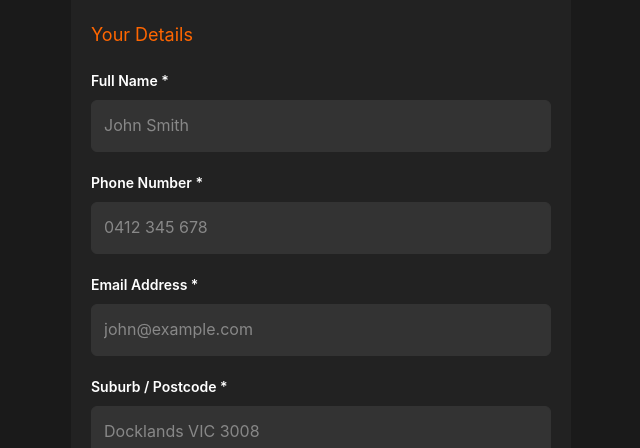
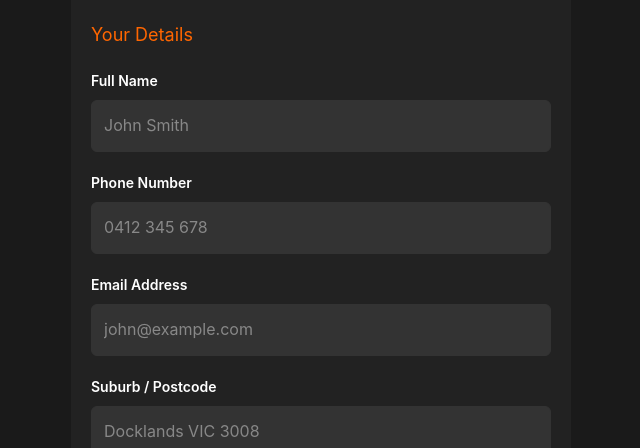
Before and after one commit to reecen9696/concretecalculator, a React (Vite) app: page / in a window 1280 px wide. Shown: the part 152-600 px from the top of the page, without its empty margins (319-959 px from the left). Built offline with nearby package versions, Linux system fonts and the light colour scheme; no server answers.

Commit message:
ui: drop trailing '*' required-marker from all step titles and labels

```diff
--- a/src/components/steps/AreaStep.tsx
+++ b/src/components/steps/AreaStep.tsx
@@ -32,7 +32,7 @@ export function AreaStep({ errors }: { errors: StepErrors }) {
       <h2>Driveway Size</h2>
 
       <div className="form-group">
-        <label>How would you like to measure your driveway? *</label>
+        <label>How would you like to measure your driveway?</label>
         <RadioRow
           name="area-method"
           value="total"
@@ -63,7 +63,7 @@ export function AreaStep({ errors }: { errors: StepErrors }) {
 
       {area.method === "total" && (
         <div className="form-group">
-          <label htmlFor="totalArea">Total Area (m²) *</label>
+          <label htmlFor="totalArea">Total Area (m²)</label>
           <input
             id="totalArea"
             className="field"
@@ -190,7 +190,7 @@ export function AreaStep({ errors }: { errors: StepErrors }) {
 
       {area.method === "plans" && (
         <div className="form-group">
-          <label>Upload plans or scaled drawing *</label>
+          <label>Upload plans or scaled drawing</label>
           <FileUpload
             kind="plans"
             files={plans}
--- a/src/components/steps/CustomerDetailsStep.tsx
+++ b/src/components/steps/CustomerDetailsStep.tsx
@@ -8,7 +8,7 @@ export function CustomerDetailsStep({ errors }: { errors: StepErrors }) {
     <div className="form-section">
       <h2>Your Details</h2>
       <Field
-        label="Full Name *"
+        label="Full Name"
         name="name"
         autoComplete="name"
         placeholder="John Smith"
@@ -17,7 +17,7 @@ export function CustomerDetailsStep({ errors }: { errors: StepErrors }) {
         onChange={(e) => setCustomer({ name: e.target.value })}
       />
       <Field
-        label="Phone Number *"
+        label="Phone Number"
         name="phone"
         type="tel"
         autoComplete="tel"
@@ -27,7 +27,7 @@ export function CustomerDetailsStep({ errors }: { errors: StepErrors }) {
         onChange={(e) => setCustomer({ phone: e.target.value })}
       />
       <Field
-        label="Email Address *"
+        label="Email Address"
         name="email"
         type="email"
         autoComplete="email"
@@ -37,7 +37,7 @@ export function CustomerDetailsStep({ errors }: { errors: StepErrors }) {
         onChange={(e) => setCustomer({ email: e.target.value })}
       />
       <Field
-        label="Suburb / Postcode *"
+        label="Suburb / Postcode"
         name="suburb"
         autoComplete="address-level2"
         placeholder="Docklands VIC 3008"
--- a/src/components/steps/DrainageStep.tsx
+++ b/src/components/steps/DrainageStep.tsx
@@ -16,7 +16,7 @@ export function DrainageStep({ errors }: { errors: StepErrors }) {
     <div className="form-section">
       <h2>Drainage</h2>
       <div className="form-group">
-        <label>Does water naturally fall back toward the garage? *</label>
+        <label>Does water naturally fall back toward the garage?</label>
         {OPTIONS.map(({ v, l }) => (
           <RadioRow
             key={v}
--- a/src/components/steps/EligibilitySteps.tsx
+++ b/src/components/steps/EligibilitySteps.tsx
@@ -42,7 +42,7 @@ export function ResidencyStep({ errors }: { errors: StepErrors }) {
   const { eligibility, setEligibility } = useFormStore();
   return (
     <div className="form-section">
-      <h2>Are you an Australian resident or permanent visa holder? *</h2>
+      <h2>Are you an Australian resident or permanent visa holder?</h2>
       {(["yes", "no"] as ResidencyAnswer[]).map((v) => (
         <RadioRow
           key={v}
@@ -62,7 +62,7 @@ export function IncomeStep({ errors }: { errors: StepErrors }) {
   const { eligibility, setEligibility } = useFormStore();
   return (
     <div className="form-section">
-      <h2>Annual household income *</h2>
+      <h2>Annual household income</h2>
       {INCOME.map(({ v, l }) => (
         <RadioRow
           key={v}
@@ -82,7 +82,7 @@ export function EmploymentStep({ errors }: { errors: StepErrors }) {
   const { eligibility, setEligibility } = useFormStore();
   return (
     <div className="form-section">
-      <h2>Employment status *</h2>
+      <h2>Employment status</h2>
       {EMPLOYMENT.map(({ v, l }) => (
         <RadioRow
           key={v}
@@ -102,7 +102,7 @@ export function BankruptcyStep({ errors }: { errors: StepErrors }) {
   const { eligibility, setEligibility } = useFormStore();
   return (
     <div className="form-section">
-      <h2>Have you declared bankruptcy in the last 5 years? *</h2>
+      <h2>Have you declared bankruptcy in the last 5 years?</h2>
       {(["no", "yes"] as BankruptcyAnswer[]).map((v) => (
         <RadioRow
           key={v}
--- a/src/components/steps/FinishStep.tsx
+++ b/src/components/steps/FinishStep.tsx
@@ -24,7 +24,7 @@ export function FinishStep({ errors }: { errors: StepErrors }) {
     <div className="form-section">
       <h2>Concrete Finish</h2>
       <div className="form-group">
-        <label>Select your preferred finish *</label>
+        <label>Select your preferred finish</label>
         {OPTIONS.map(({ v, title, sub }) => (
           <RadioRow
             key={v}
--- a/src/components/steps/PhotosStep.tsx
+++ b/src/components/steps/PhotosStep.tsx
@@ -8,7 +8,7 @@ export function PhotosStep({ errors }: { errors: StepErrors }) {
     <div className="form-section">
       <h2>Project Photos</h2>
       <div className="form-group">
-        <label>Upload at least one photo *</label>
+        <label>Upload at least one photo</label>
         <FileUpload
           kind="photos"
           files={photos}
--- a/src/components/steps/RemovalStep.tsx
+++ b/src/components/steps/RemovalStep.tsx
@@ -8,7 +8,7 @@ export function RemovalStep({ errors }: { errors: StepErrors }) {
     <div className="form-section">
       <h2>Existing Surface</h2>
       <div className="form-group">
-        <label>Is there an existing driveway or surface to remove? *</label>
+        <label>Is there an existing driveway or surface to remove?</label>
         <RadioRow
           name="removal"
           value="no"
--- a/src/components/steps/SlopeStep.tsx
+++ b/src/components/steps/SlopeStep.tsx
@@ -15,7 +15,7 @@ export function SlopeStep({ errors }: { errors: StepErrors }) {
     <div className="form-section">
       <h2>Driveway Slope</h2>
       <div className="form-group">
-        <label>How steep is the driveway? *</label>
+        <label>How steep is the driveway?</label>
         {OPTIONS.map(({ v, l }) => (
           <RadioRow
             key={v}
```
